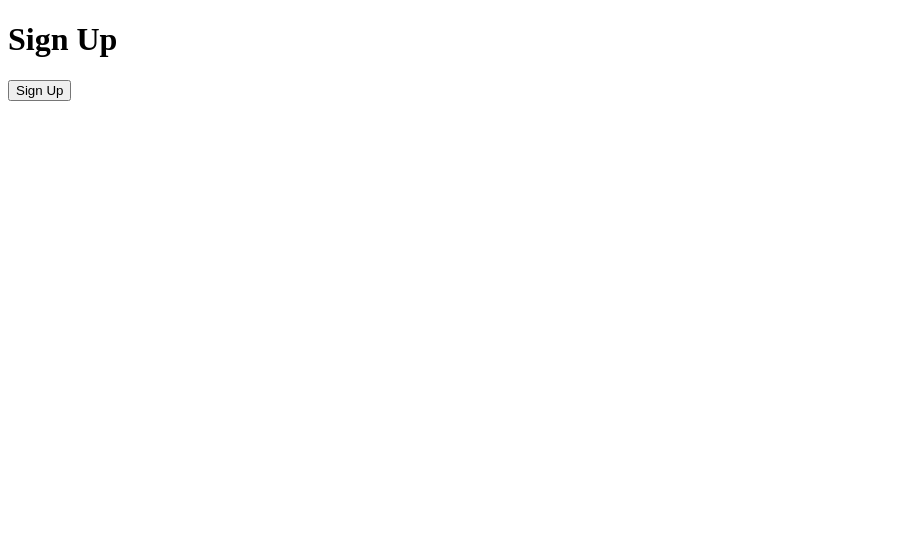
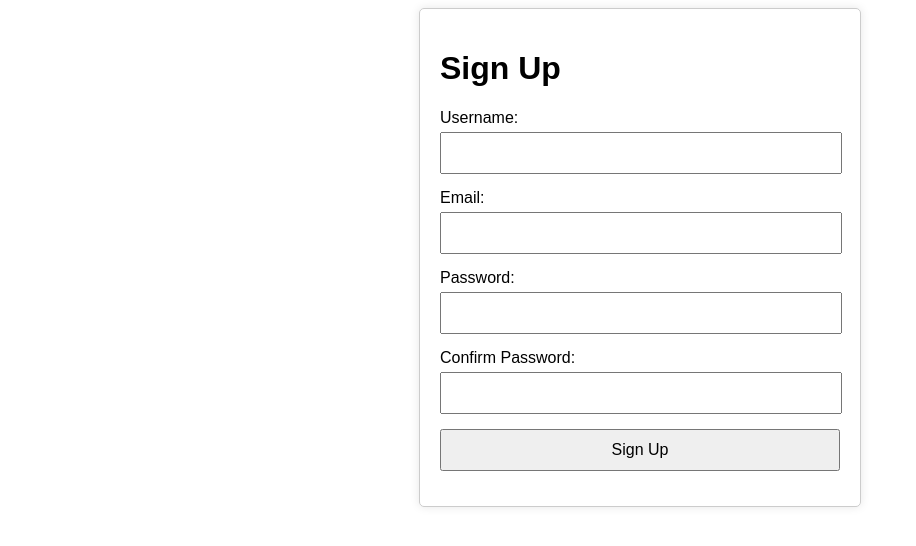
Before and after one commit to poni-henry/Student-Registration-Portal, a Django app: template student_registration_portal/templates/signup.html in a window 1280 px wide. Shown: the top 546 px of the page, without its empty margins (0-916 px from the left). Run offline with Django 5.2, Linux system fonts and the light colour scheme; the template is opened without the code that fills it, so the values that code supplies are empty.

Commit message:
created sign up page

```diff
--- a/student_registration_portal/accounts/models.py
+++ b/student_registration_portal/accounts/models.py
@@ -6,3 +6,6 @@ from django.contrib.auth.models import AbstractUser
 class User(AbstractUser):
     # Add any additional user fields you need, such as student ID
     student_id = models.CharField(max_length=10, unique=True)
+
+class CustomUser(AbstractUser):
+    email = models.EmailField(unique=True)
--- a/student_registration_portal/student_registration_portal/urls.py
+++ b/student_registration_portal/student_registration_portal/urls.py
@@ -5,6 +5,7 @@ from . import views
 urlpatterns = [
     path('admin/', admin.site.urls),
     path('login/', views.login_view, name='login'),
+    path('signup/', views.signup_view, name='signup'),
     path('logout/', views.logout_view, name='logout'),
     path('home/', views.home, name='home'),
     path('enroll/', views.enroll, name='enroll'),
--- a/student_registration_portal/templates/signup.html
+++ b/student_registration_portal/templates/signup.html
@@ -4,14 +4,66 @@
 <head>
     <meta charset="UTF-8">
     <title>Sign Up</title>
-    <!-- Your CSS styles here -->
+    <style>
+        body {
+            font-family: Arial, sans-serif;
+        }
+        .container {
+            max-width: 400px;
+            margin: auto;
+            padding: 20px;
+            border: 1px solid #ccc;
+            border-radius: 5px;
+            box-shadow: 0 0 10px rgba(0, 0, 0, 0.1);
+        }
+        .error {
+            color: red;
+        }
+        .form-group {
+            margin-bottom: 15px;
+        }
+        .form-group label {
+            display: block;
+            margin-bottom: 5px;
+        }
+        .form-group input[type="text"],
+        .form-group input[type="email"],
+        .form-group input[type="password"],
+        .form-group button {
+            width: calc(100% - 22px); /* Adjusted width for input fields and buttons */
+            padding: 10px;
+            font-size: 16px;
+        }
+        .form-group button {
+            width: 100%;
+        }
+    </style>
 </head>
 <body>
-    <h1>Sign Up</h1>
-    <form action="{% url 'signup' %}" method="post">
-        {% csrf_token %}
-        <!-- Sign-up form fields here -->
-        <button type="submit">Sign Up</button>
-    </form>
+    <div class="container">
+        <h1>Sign Up</h1>
+        <form action="{% url 'signup' %}" method="post">
+            {% csrf_token %}
+            <div class="form-group">
+                <label for="username">Username:</label>
+                <input type="text" name="username" id="username" required>
+            </div>
+            <div class="form-group">
+                <label for="email">Email:</label>
+                <input type="email" name="email" id="email" required>
+            </div>
+            <div class="form-group">
+                <label for="password">Password:</label>
+                <input type="password" name="password" id="password" required>
+            </div>
+            <div class="form-group">
+                <label for="confirm_password">Confirm Password:</label>
+                <input type="password" name="confirm_password" id="confirm_password" required>
+            </div>
+            <div class="form-group">
+                <button type="submit">Sign Up</button>
+            </div>
+        </form>
+    </div>
 </body>
 </html>
```
Also changed, not shown: student_registration_portal/student_registration_portal/views.py (+7 -0 lines).
